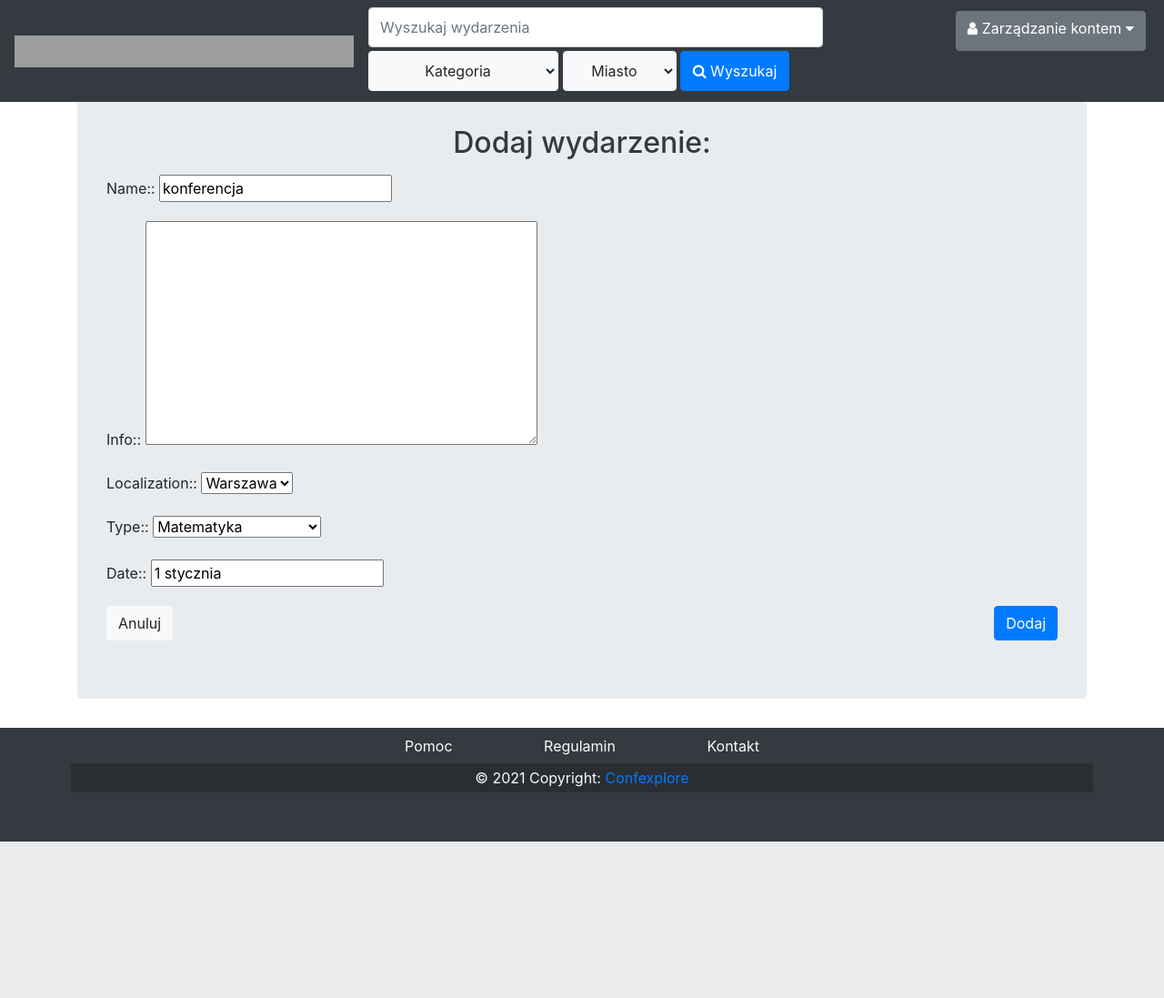
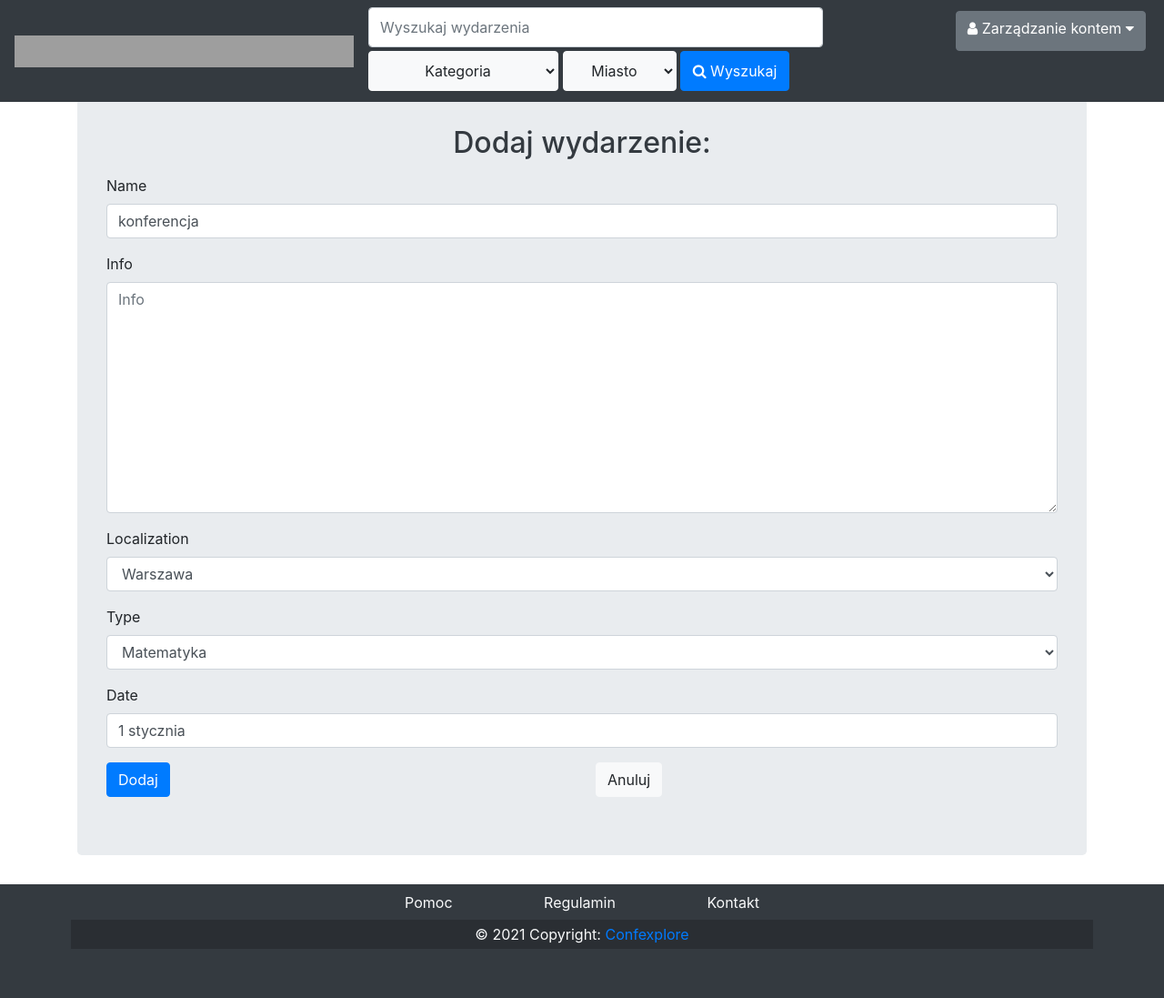
Before and after one commit to mateuszgrzyb/confexplore, a Django app: page /addevent/ in a window 1280 px wide. Shown: the whole page at 91% size. Before the commit the page ends 925 px from the top, so only its background shows below. Run offline with Django 3.2, Linux system fonts and the light colour scheme; data comes from the database, SQL or seed files in the repository; some libraries are stand-ins or nearby versions; grey boxes are pictures that could not be loaded.

Commit message:
bootstrap formating added

```diff
--- a/templates/content/addevent.html
+++ b/templates/content/addevent.html
@@ -1,25 +1,42 @@
 {% extends 'main.html' %}
 {% block content %}
+{% load bootstrap4 %}
+
   <div class="jumbotron">
     <form method="post">
       <h2>
         <p class="text-dark" style="text-align: center;">Dodaj wydarzenie:</p>
       </h2>
       {% csrf_token %}
-      {% for field in form %}
+      <form   method="post">
+        {% csrf_token %}
+        {% bootstrap_form form %}
+      <div class="row">
+        <div class="col">
+          <button type="submit" class="btn btn-primary" >Dodaj </button>
+        </div>
+        <div class="col">
+          <a type="button" class="btn btn-light" href="/yourEvents/" role="button">Anuluj</a>
+        </div>
+
+      </div>
+
+    </form>
+      <!-- {% for field in form %}
+
         <p>
           {{ field.errors }}
           {{ field.label_tag }}: {{ field }}
         </p>
-      {% endfor %}
-      <div class="row">
-         <div class="col-auto mr-auto">
-      <a type="button" class="btn btn-light" href="/yourEvents/" role="button">Anuluj</a>
+      {% endfor %} -->
+      <!-- <div class="row"> -->
+         <!-- <div class="col-auto mr-auto"> -->
+      <!-- <a type="button" class="btn btn-light" href="/yourEvents/" role="button">Anuluj</a> -->
     </div>
 
-       <div class="col-auto">
-      <a type="button-submit" class="btn btn-primary" href="/yourEvents/">Dodaj</a>
-       </div>
+       <!-- <div class="col-auto"> -->
+      <!-- <a type="button-submit" class="btn btn-primary" href="/yourEvents/">Dodaj</a> -->
+       <!-- </div> -->
       </div>
     </form>
   </div>
```
